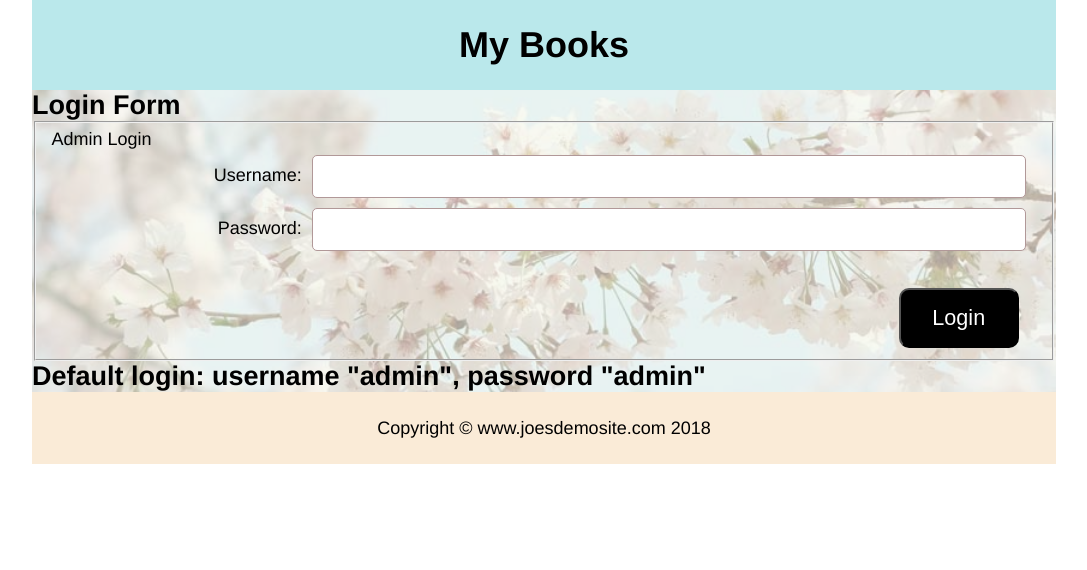
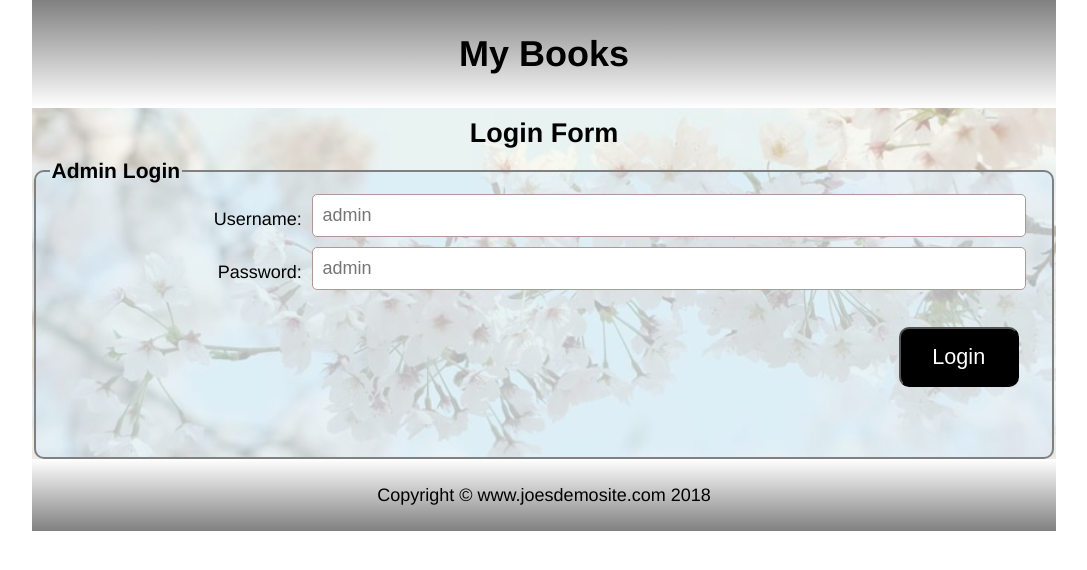
Before and after one commit to XiaozhouCui/books, a PHP site: page / in a window 1280 px wide. Shown: the top 570 px of the page, without its empty margins (96-1183 px from the left). Run offline with PHP 8.4, Linux system fonts and the light colour scheme.

Commit message:
updated styles

```diff
--- a/index.php
+++ b/index.php
@@ -17,19 +17,14 @@
       <h2>Login Form</h2>
       <form action="controller/pdoLogin.php" method="post">
         <fieldset>
-          <div class="inputs">
-            <legend>Admin Login</legend>
-            <label>Username:</label>
-            <input type="text" name="username" required>
-            <label>Password:</label>
-            <input type="text" name="password" required>
-          </div>
+          <legend><h3>Admin Login</h3></legend>
+          <label>Username:</label>
+          <input type="text" name="username" placeholder="admin" required>
+          <label>Password:</label>
+          <input type="text" name="password" placeholder="admin" required>
           <input type="submit" value=" Login ">
         </fieldset>
       </form>
-    </div>
-    <div class="bigholder">
-      <h2>Default login: username "admin", password "admin"</h2>
     </div>
   </article>
   <div class="contentRight"></div>
--- a/view/css/resCSS.css
+++ b/view/css/resCSS.css
@@ -20,15 +20,17 @@ html{
 	background-size: cover;
 	background-position: center;
 }
+
 .header {
 	display: flex;
 	flex-wrap: wrap;
 	align-items: center;
 	justify-content: center;
 	width:100%;
-	height:5em;
+	min-height:6em;
   	order: 1;
 	background-color:rgba(186,232,235,1.00);
+	background-image:linear-gradient(gray, white);
 }
 .nav {
 	width:100%;
@@ -77,7 +79,8 @@ footer {
   order:6;
   justify-content:center;
   align-items:center;
-  background-color: antiquewhite;
+	background-color: antiquewhite;
+	background-image:linear-gradient(white, gray);
 }
 
 .bigholder {
@@ -126,14 +129,25 @@ figcaption { /*keep the buttons at the bottom of figcaption*/
 	background-color: gainsboro;
 }
 
+.bigholder h2{
+	padding: 10px;
+	text-align: center;
+}
 
+fieldset {
+	box-sizing: border-box;
+	border: 2px solid gray;
+	border-radius: 10px;
+	min-height: 300px;
+	background-color: rgba(196, 228, 255, 0.3);
+}
 
 
 label{
 	width:25%;
 	float:left;
 	text-align:right;
-	padding-top:10px;
+	padding-top:15px;
 	margin:0.5%;
 	font-size:1em;
 }
@@ -148,7 +162,7 @@ input[type="text"],input[type="email"], input[type="password"]{
 }
 
 input[type="radio"] {
-	margin-top: 20px;
+	margin-top: 28px;
 }
 
 input[type="submit"], input[type='button']{
```
